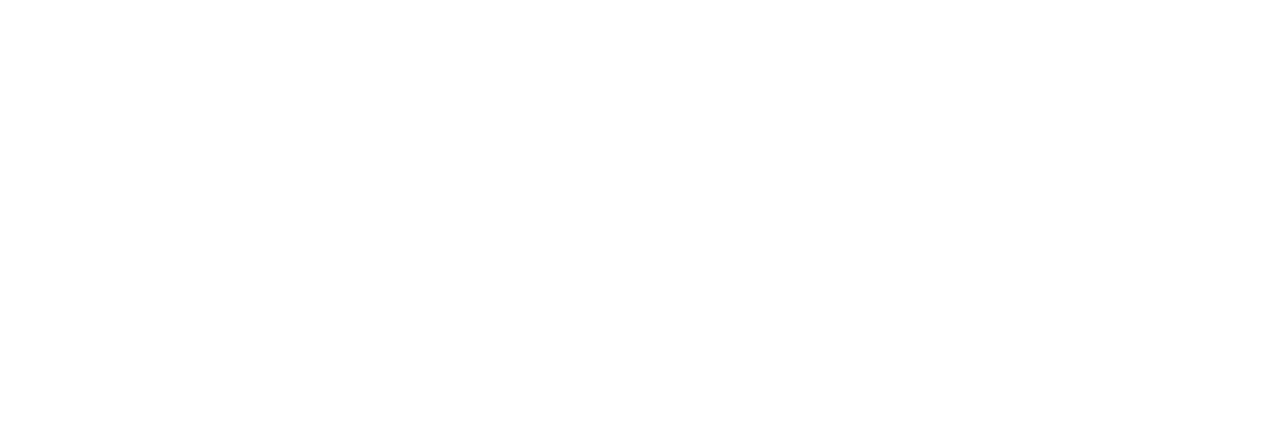
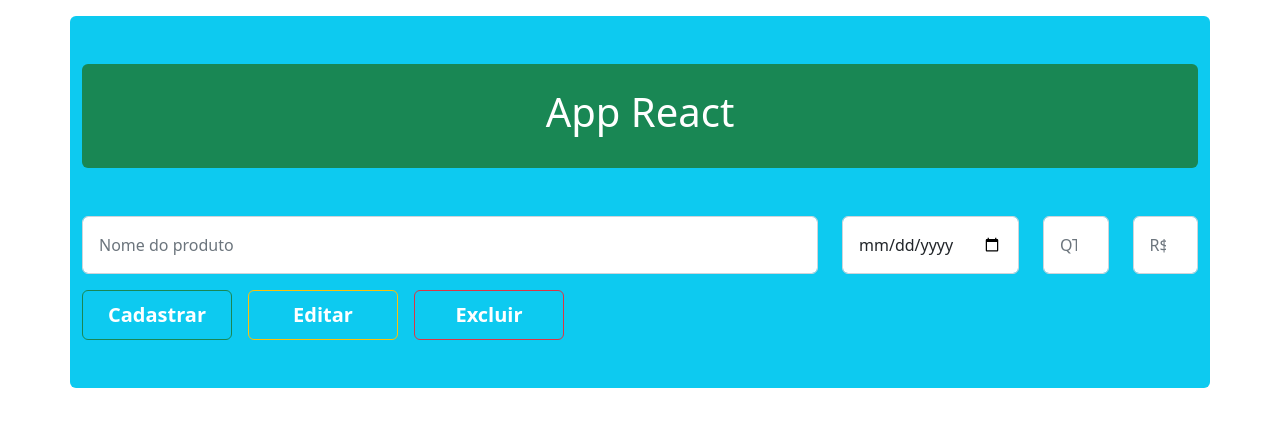
Before and after one commit to EmersonSabino34/Aula-React, a React (Vite) app: page / in a window 1280 px wide. Shown: the top 426 px of the page. Built offline with nearby package versions, Linux system fonts and the light colour scheme.

Commit message:
updated success

```diff
--- a/src/views/Exercicio02.jsx
+++ b/src/views/Exercicio02.jsx
@@ -1,10 +1,10 @@
 export function Exercicio02(){
     return(
-        <div className="container-fluid mt-3">
+        <div className="containe-fluid mt-3">
             <div className="py-5 rounded container bg-info">
 
                 <form>
-                    <div className="container bg-success py-4 d-flex justify-content-center mb-5 rounded">
+                    <div className="containe bg-success py-4 d-flex justify-content-center mb-5 rounded">
                         <h1 className="text-white"> App React 02 </h1>
                     </div>
 
--- a/src/views/Exercicio03.jsx
+++ b/src/views/Exercicio03.jsx
@@ -1,7 +1,36 @@
 export function Exercicio03(){
     return(
-        <>
+        <div className="containe-fluid mt-3">
+            <div className="py-5 rounded container bg-info">
 
-        </>
+                <form>
+                    <div className="containe bg-success py-4 d-flex justify-content-center mb-5 rounded">
+                        <h1 className="text-white">App React </h1>
+                    </div>
+
+                    <div className="row">
+                        <div className="col-8">
+                            <input type="text" className="form-control p-3" placeholder="Nome do produto"/>
+                        </div>
+                        <div className="col">
+                            <input type="date" className="form-control p-3"/>
+                        </div>
+                        <div className="col">
+                            <input type="number" className="form-control p-3" placeholder="QTD"/>
+                        </div>
+                        <div className="col">
+                            <input type="number" className="form-control p-3" placeholder="R$ 0,00"/>
+                        </div>
+                    </div>
+                    <div className="d-flex gap-3 mt-3">
+                        <button className="btn btn-outline-success text-white fw-bold fs-5">Cadastrar</button>
+                        <button className="btn btn-outline-warning text-white fw-bold fs-5">Editar</button>
+                        <button className="btn btn-outline-danger text-white fw-bold fs-5">Excluir</button>
+                    </div>
+                </form>
+
+            </div>
+
+        </div>
     )
 }
```
Also changed, not shown: src/views/Exercicio04.jsx (added, +23 -0 lines).
